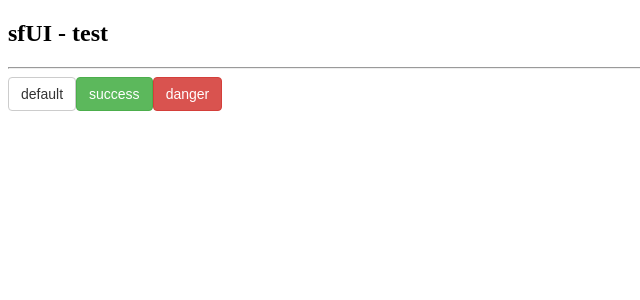
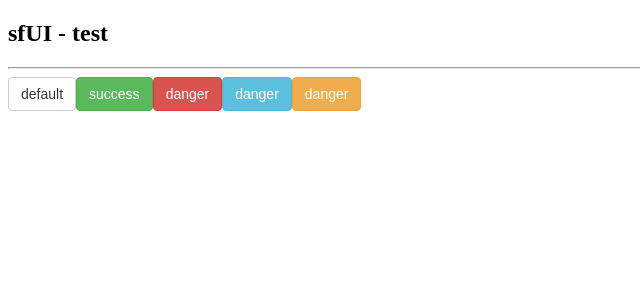
Before and after one commit to garfield520/sfUI, a Vue app: page / in a window 1280 px wide. Shown: the top 300 px of the page, without its empty margins (0-640 px from the left). Built offline with nearby package versions, Linux system fonts and the light colour scheme.

Commit message:
Add test of button

```diff
--- a/src/App.vue
+++ b/src/App.vue
@@ -6,6 +6,8 @@
       <sf-button>default</sf-button>
       <sf-button type="success">success</sf-button>
       <sf-button type="danger">danger</sf-button>
+      <sf-button type="info">danger</sf-button>
+      <sf-button type="warning">danger</sf-button>
     </div>
   </div>
 </template>
```
Also changed, not shown: 1 other file (tests, documents, lock files or other folders).
